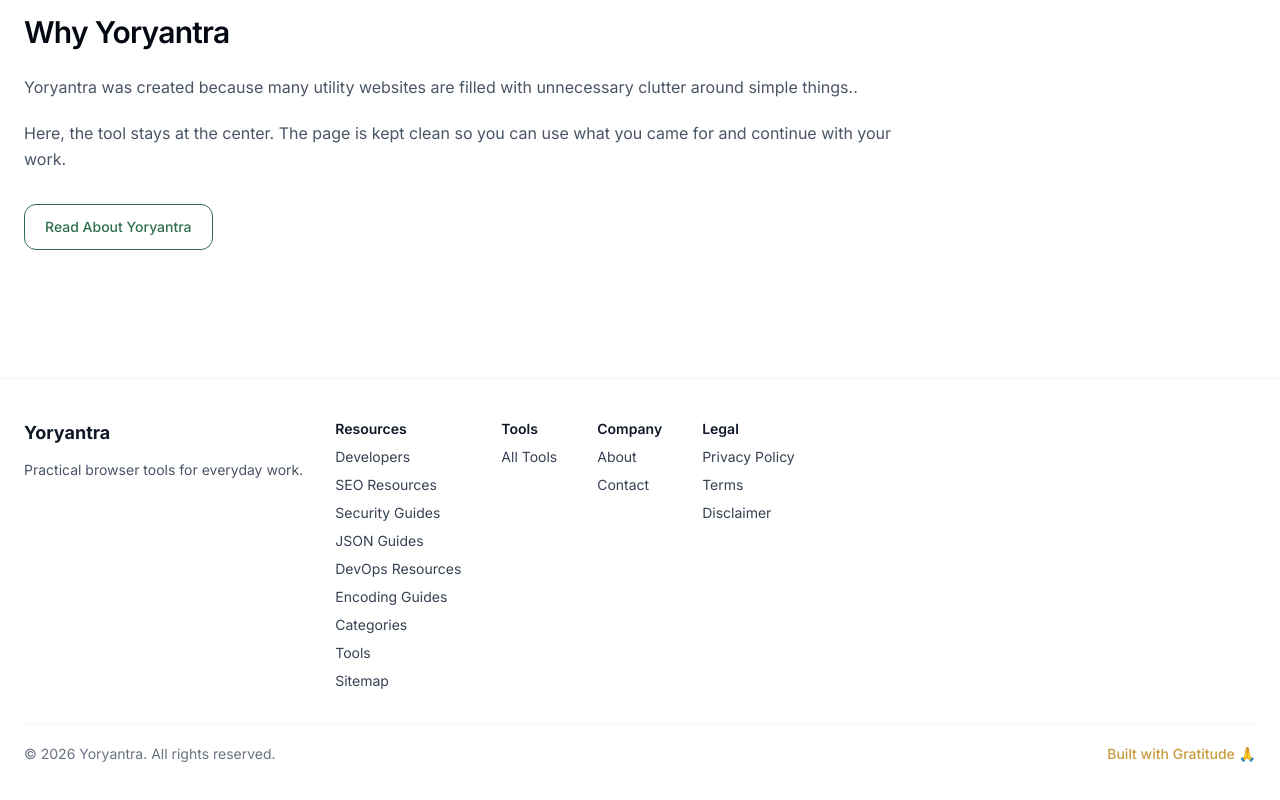
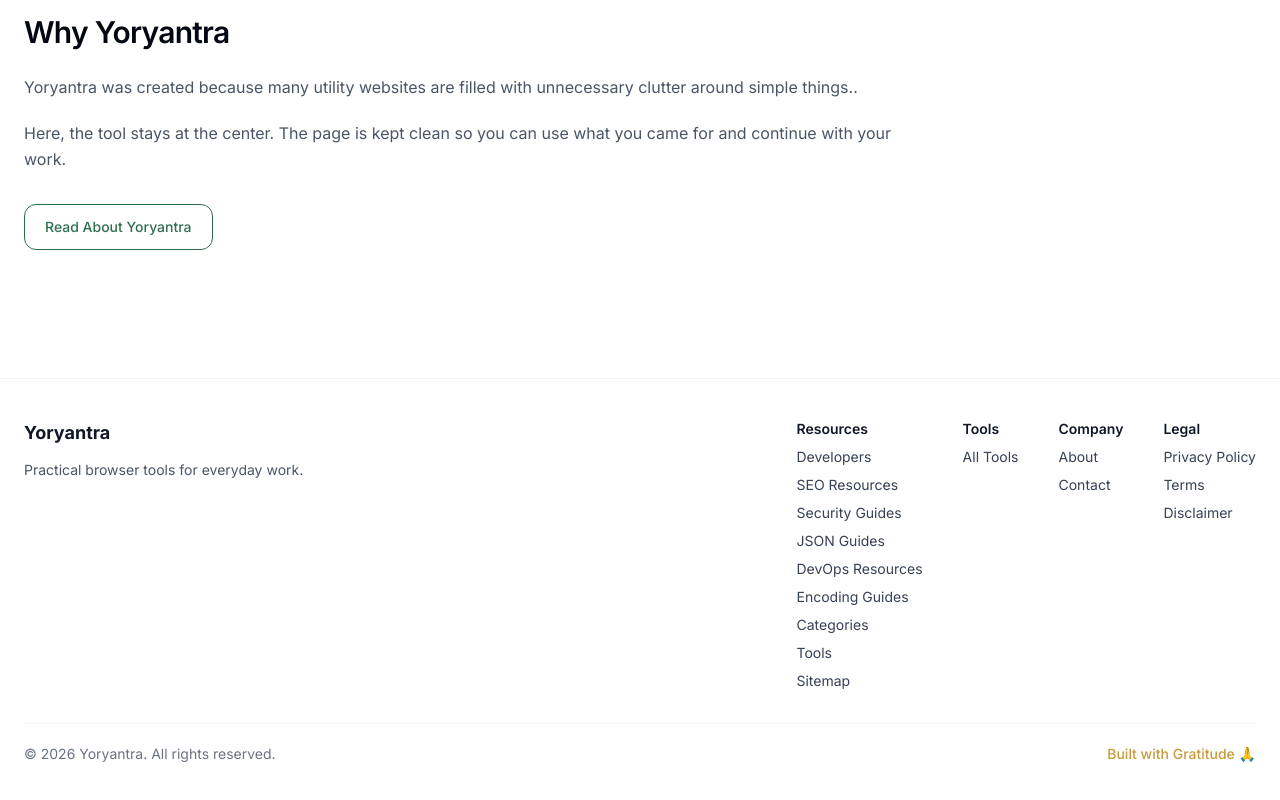
Before and after one commit to vaarunsonawwane-ops/yoryantra-new, a Next.js app: page / in a window 1280 px wide. Shown: the part 1611-2411 px from the top of the page. Built offline with nearby package versions, Linux system fonts and the light colour scheme.

Commit message:
Update Footer.tsx

```diff
--- a/app/components/Footer.tsx
+++ b/app/components/Footer.tsx
@@ -6,7 +6,7 @@
 	  <div className="max-w-7xl mx-auto px-6 py-10">
 
         {/* TOP SECTION */}
-        <div className="flex flex-col md:flex-row items-start justify-start gap-8">
+        <div className="flex flex-col md:flex-row items-start justify-between gap-10">
 
           {/* BRAND */}
           <div className="max-w-sm">
```
